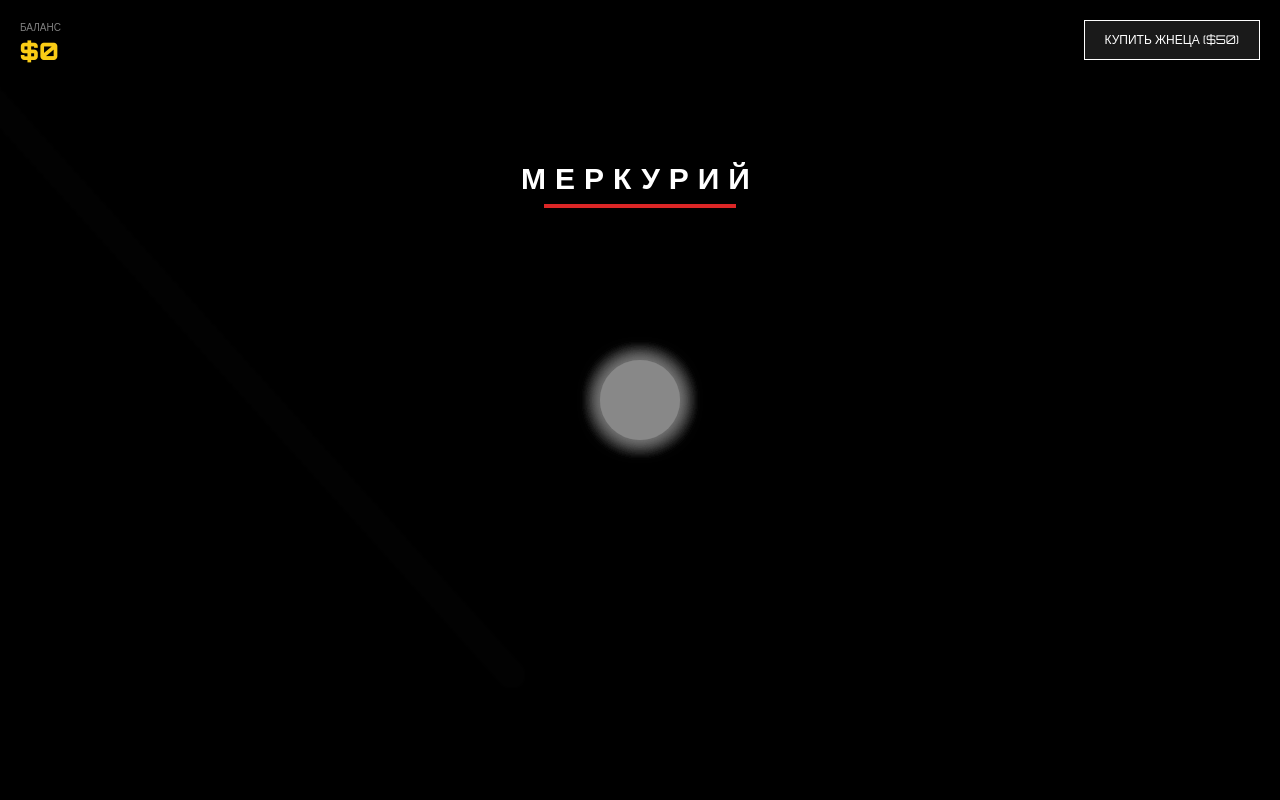
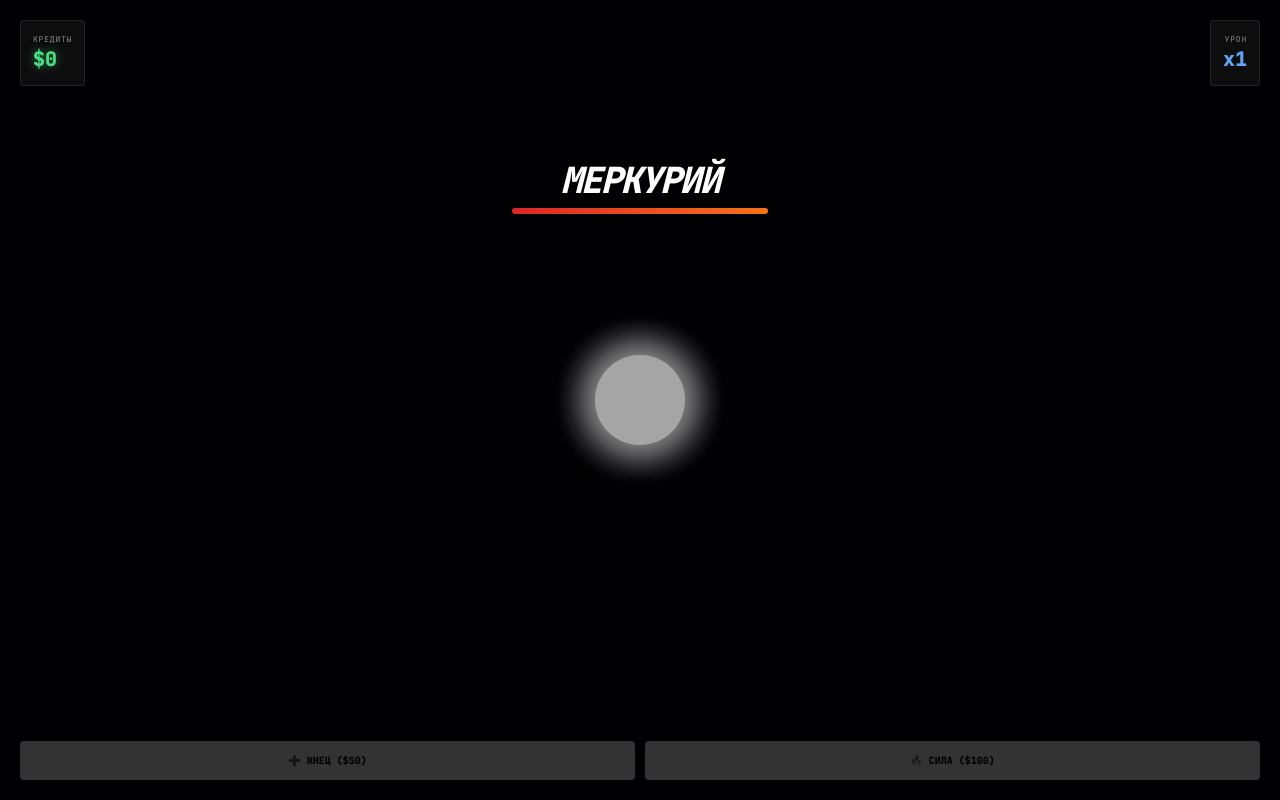
Before and after one commit to nestorpirc-prog/Space, a plain HTML site: page index.html in a window 1280 px wide. Drawn offline with nearby package versions, Linux system fonts and the light colour scheme.

Commit message:
Update index.html

```diff
--- a/index.html
+++ b/index.html
@@ -3,38 +3,48 @@
 <head>
     <meta charset="UTF-8">
     <meta name="viewport" content="width=device-width, initial-scale=1.0, maximum-scale=1.0, user-scalable=no">
-    <title>NESTOR: PLANET EATER</title>
+    <title>NESTOR: PLANET EATER PRO</title>
     <script src="https://cdn.tailwindcss.com"></script>
     <style>
-        @import url('https://fonts.googleapis.com/css2?family=Orbitron:wght@400;900&display=swap');
-        body { margin: 0; background: #000; color: #fff; font-family: 'Orbitron', sans-serif; overflow: hidden; touch-action: none; }
+        @import url('https://fonts.googleapis.com/css2?family=JetBrains+Mono:wght@400;800&display=swap');
+        body { margin: 0; background: #020205; color: #fff; font-family: 'JetBrains Mono', monospace; overflow: hidden; touch-action: none; }
         canvas { display: block; }
-        .ui { position: fixed; z-index: 10; pointer-events: none; width: 100%; padding: 20px; box-sizing: border-box; }
-        .shop-btn {
-            pointer-events: auto; background: rgba(255,255,255,0.1);
-            border: 1px solid #fff; padding: 10px 20px; cursor: pointer;
-            transition: 0.3s; font-size: 12px;
+        .glass { background: rgba(255, 255, 255, 0.05); backdrop-filter: blur(10px); border: 1px solid rgba(255, 255, 255, 0.1); }
+        .ui-top { position: fixed; top: 0; left: 0; width: 100%; padding: 20px; pointer-events: none; z-index: 10; }
+        .ui-bottom { position: fixed; bottom: 0; left: 0; width: 100%; padding: 20px; z-index: 10; display: flex; gap: 10px; }
+        .btn {
+            pointer-events: auto; padding: 12px; flex: 1; border-radius: 4px;
+            font-size: 10px; font-weight: 800; text-transform: uppercase; transition: 0.2s;
         }
-        .shop-btn:hover { background: #fff; color: #000; }
-        .shop-btn:disabled { opacity: 0.3; cursor: not-allowed; }
-        .planet-info { text-align: center; width: 100%; top: 20%; position: fixed; }
+        .btn-active { background: #fff; color: #000; }
+        .btn-active:hover { transform: translateY(-2px); box-shadow: 0 5px 15px rgba(255,255,255,0.2); }
+        .btn:disabled { opacity: 0.2; filter: grayscale(1); }
+        .stat-val { color: #4ade80; text-shadow: 0 0 10px rgba(74, 222, 128, 0.5); }
     </style>
 </head>
 <body>
 
-    <div class="ui flex justify-between items-start">
-        <div>
-            <div class="text-[10px] opacity-50 uppercase">Баланс</div>
-            <div class="text-2xl font-black text-yellow-400">$<span id="money">0</span></div>
+    <div class="ui-top flex justify-between">
+        <div class="glass p-3 rounded">
+            <div class="text-[8px] opacity-50 uppercase tracking-widest">Кредиты</div>
+            <div class="text-xl font-black stat-val">$<span id="money">0</span></div>
         </div>
-        <button id="buyBtn" class="shop-btn">КУПИТЬ ЖНЕЦА ($50)</button>
+        <div class="glass p-3 rounded text-right">
+            <div class="text-[8px] opacity-50 uppercase tracking-widest">Урон</div>
+            <div class="text-xl font-black text-blue-400">x<span id="dmgMult">1</span></div>
+        </div>
     </div>
 
-    <div class="planet-info">
-        <div id="planetName" class="text-3xl font-black tracking-[0.3em] uppercase mb-2">Меркурий</div>
-        <div class="w-48 h-1 bg-white/20 mx-auto overflow-hidden">
-            <div id="hpBar" class="h-full bg-red-600 transition-all duration-100" style="width: 100%"></div>
+    <div class="fixed top-[20%] w-full text-center pointer-events-none">
+        <div id="planetName" class="text-4xl font-black uppercase tracking-tighter mb-2 italic">МЕРКУРИЙ</div>
+        <div class="w-64 h-1.5 bg-white/10 mx-auto rounded-full overflow-hidden">
+            <div id="hpBar" class="h-full bg-gradient-to-r from-red-600 to-orange-500 transition-all duration-75" style="width: 100%"></div>
         </div>
+    </div>
+
+    <div class="ui-bottom">
+        <button id="buyUnit" class="btn btn-active">➕ Жнец ($<span id="unitCost">50</span>)</button>
+        <button id="buyDmg" class="btn btn-active">🔥 Сила ($<span id="dmgCost">100</span>)</button>
     </div>
 
     <canvas id="c"></canvas>
@@ -42,131 +52,130 @@
     <script>
         const canvas = document.getElementById('c');
         const ctx = canvas.getContext('2d');
-        const moneyEl = document.getElementById('money');
-        const buyBtn = document.getElementById('buyBtn');
-        const hpBar = document.getElementById('hpBar');
-        const planetNameEl = document.getElementById('planetName');
 
-        let w, h, money = 0, units = [], particles = [];
+        let w, h, money = 0, damageLevel = 1, units = [], particles = [];
         let mouse = { x: -1000, y: -1000 };
 
         const planets = [
-            { name: "Меркурий", hp: 100, maxHp: 100, size: 40, color: "#888", reward: 150 },
-            { name: "Венера", hp: 300, maxHp: 300, size: 60, color: "#e3bb76", reward: 400 },
-            { name: "Земля", hp: 800, maxHp: 800, size: 65, color: "#2271b3", reward: 1000 },
-            { name: "Марс", hp: 1500, maxHp: 1500, size: 55, color: "#e27b58", reward: 2500 },
-            { name: "Юпитер", hp: 5000, maxHp: 5000, size: 100, color: "#d39c7e", reward: 7000 }
+            { name: "Меркурий", hp: 150, mhp: 150, sz: 45, col: "#A5A5A5", reward: 200 },
+            { name: "Венера", hp: 500, mhp: 500, sz: 70, col: "#E3BB76", reward: 600 },
+            { name: "Земля", hp: 1200, mhp: 1200, sz: 75, col: "#2D5DA1", reward: 1500 },
+            { name: "Марс", hp: 2500, mhp: 2500, sz: 65, col: "#C1440E", reward: 3500 },
+            { name: "Юпитер", hp: 8000, mhp: 8000, sz: 110, col: "#D39C7E", reward: 10000 }
         ];
-        let currentPlanetIdx = 0;
-        let unitCost = 50;
+
+        let pIdx = 0;
+        let uCost = 50, dCost = 100;
 
         function init() {
             w = canvas.width = window.innerWidth;
             h = canvas.height = window.innerHeight;
+            if(units.length === 0) units.push(new Unit());
         }
 
         class Unit {
             constructor() {
-                this.x = Math.random() * w;
-                this.y = Math.random() * h;
-                this.vx = 0; this.vy = 0;
-                this.r = 3;
+                this.x = Math.random()*w; this.y = Math.random()*h;
+                this.vx = 0; this.vy = 0; this.r = 2.5;
             }
             update() {
-                // Тяга к пальцу
-                let dx = mouse.x - this.x;
-                let dy = mouse.y - this.y;
-                let dist = Math.hypot(dx, dy);
-                if(dist > 5) {
-                    this.vx += dx / dist * 0.5;
-                    this.vy += dy / dist * 0.5;
-                }
+                let dx = mouse.x - this.x; let dy = mouse.y - this.y;
+                let d = Math.hypot(dx, dy);
+                if(d > 5) { this.vx += dx/d * 0.6; this.vy += dy/d * 0.6; }
+                this.x += this.vx; this.y += this.vy;
+                this.vx *= 0.94; this.vy *= 0.94;
 
-                this.x += this.vx; this.y += this.vy;
-                this.vx *= 0.95; this.vy *= 0.95;
+                let pl = planets[pIdx];
+                let pdx = w/2 - this.x; let pdy = h/2 - this.y;
+                let pd = Math.hypot(pdx, pdy);
 
-                // Проверка столкновения с планетой
-                let pdx = w/2 - this.x;
-                let pdy = h/2 - this.y;
-                let pDist = Math.hypot(pdx, pdy);
-                let planet = planets[currentPlanetIdx];
-
-                if(pDist < planet.size) {
-                    planet.hp -= 1;
-                    this.vx = -pdx / pDist * 10; // Отскок
-                    this.vy = -pdy / pDist * 10;
-                    createParticles(this.x, this.y, planet.color);
+                if(pd < pl.sz) {
+                    let dmg = 1 * damageLevel;
+                    pl.hp -= dmg;
+                    money += 1; // Деньги за каждый "кусь"
+                    updateUI();
+                    this.vx = -pdx/pd * 12; this.vy = -pdy/pd * 12;
+                    spawnP(this.x, this.y, pl.col);
                 }
             }
             draw() {
                 ctx.fillStyle = "#fff";
-                ctx.shadowBlur = 10; ctx.shadowColor = "#fff";
                 ctx.beginPath(); ctx.arc(this.x, this.y, this.r, 0, Math.PI*2); ctx.fill();
-                ctx.shadowBlur = 0;
             }
         }
 
-        function createParticles(x, y, col) {
-            for(let i=0; i<3; i++) {
-                particles.push({
-                    x, y, vx: (Math.random()-0.5)*5, vy: (Math.random()-0.5)*5,
-                    life: 1, col: col
-                });
+        function spawnP(x, y, col) {
+            for(let i=0; i<2; i++) {
+                particles.push({x, y, vx:(Math.random()-0.5)*6, vy:(Math.random()-0.5)*6, l:1, c:col});
             }
         }
 
+        function updateUI() {
+            document.getElementById('money').innerText = Math.floor(money);
+            document.getElementById('hpBar').style.width = (planets[pIdx].hp / planets[pIdx].mhp * 100) + "%";
+            document.getElementById('unitCost').innerText = uCost;
+            document.getElementById('dmgCost').innerText = dCost;
+            document.getElementById('dmgMult').innerText = damageLevel;
+
+            document.getElementById('buyUnit').disabled = money < uCost;
+            document.getElementById('buyDmg').disabled = money < dCost;
+        }
+
         function draw() {
-            ctx.fillStyle = "rgba(0,0,0,0.2)";
+            ctx.fillStyle = "rgba(2, 2, 5, 0.3)";
             ctx.fillRect(0,0,w,h);
 
-            let planet = planets[currentPlanetIdx];
+            let p = planets[pIdx];
 
-            // Отрисовка планеты
-            ctx.fillStyle = planet.color;
-            ctx.shadowBlur = 20; ctx.shadowColor = planet.color;
-            ctx.beginPath(); ctx.arc(w/2, h/2, planet.size, 0, Math.PI*2); ctx.fill();
-            ctx.shadowBlur = 0;
+            // Планета
+            ctx.save();
+            ctx.shadowBlur = 40; ctx.shadowColor = p.col;
+            ctx.fillStyle = p.col;
+            ctx.beginPath(); ctx.arc(w/2, h/2, p.sz, 0, Math.PI*2); ctx.fill();
+            ctx.restore();
 
-            // Логика HP
-            hpBar.style.width = (planet.hp / planet.maxHp * 100) + "%";
-            if(planet.hp <= 0) {
-                money += planet.reward;
-                moneyEl.innerText = money;
-                currentPlanetIdx = (currentPlanetIdx + 1) % planets.length;
-                planets[currentPlanetIdx].hp = planets[currentPlanetIdx].maxHp;
-                planetNameEl.innerText = planets[currentPlanetIdx].name;
+            // Проверка смерти планеты
+            if(p.hp <= 0) {
+                money += p.reward;
+                pIdx = (pIdx + 1) % planets.length;
+                planets[pIdx].hp = planets[pIdx].mhp;
+                document.getElementById('planetName').innerText = planets[pIdx].name;
+                updateUI();
             }
 
             units.forEach(u => { u.update(); u.draw(); });
-
             particles.forEach((p, i) => {
-                p.x += p.vx; p.y += p.vy; p.life -= 0.02;
-                if(p.life <= 0) particles.splice(i,1);
-                ctx.fillStyle = p.col; ctx.globalAlpha = p.life;
+                p.x += p.vx; p.y += p.vy; p.l -= 0.03;
+                if(p.l <= 0) particles.splice(i,1);
+                ctx.fillStyle = p.c; ctx.globalAlpha = p.l;
                 ctx.fillRect(p.x, p.y, 2, 2);
             });
             ctx.globalAlpha = 1;
-
             requestAnimationFrame(draw);
         }
 
-        buyBtn.onclick = () => {
-            if(money >= unitCost) {
-                money -= unitCost;
-                moneyEl.innerText = money;
+        document.getElementById('buyUnit').onclick = () => {
+            if(money >= uCost) {
+                money -= uCost;
                 units.push(new Unit());
-                unitCost = Math.floor(unitCost * 1.5);
-                buyBtn.innerText = `КУПИТЬ ЖНЕЦА ($${unitCost})`;
+                uCost = Math.floor(uCost * 1.6);
+                updateUI();
             }
         };
 
-        // Старт: даем одного бесплатного для начала
-        setTimeout(() => { units.push(new Unit()); }, 500);
+        document.getElementById('buyDmg').onclick = () => {
+            if(money >= dCost) {
+                money -= dCost;
+                damageLevel++;
+                dCost = Math.floor(dCost * 2.2);
+                updateUI();
+            }
+        };
 
         window.addEventListener('mousemove', e => { mouse.x = e.clientX; mouse.y = e.clientY; });
         window.addEventListener('touchmove', e => { mouse.x = e.touches[0].clientX; mouse.y = e.touches[0].clientY; });
         window.onresize = init;
-        init(); draw();
+        init(); updateUI(); draw();
     </script>
 </body>
 </html>
```
